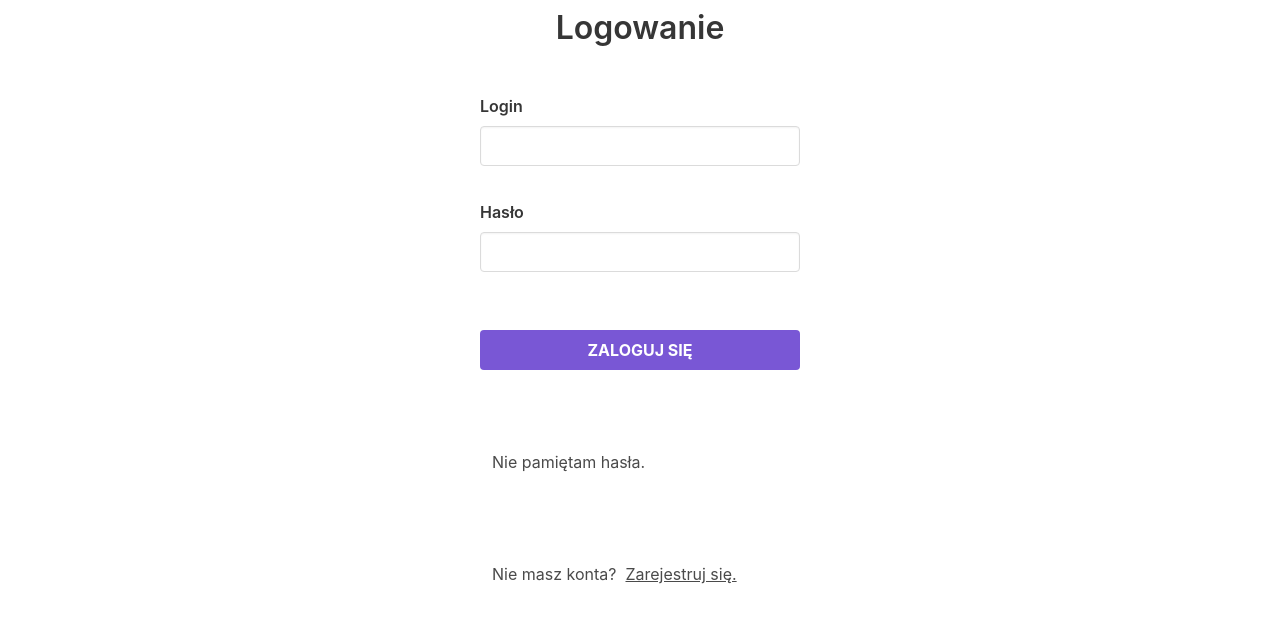
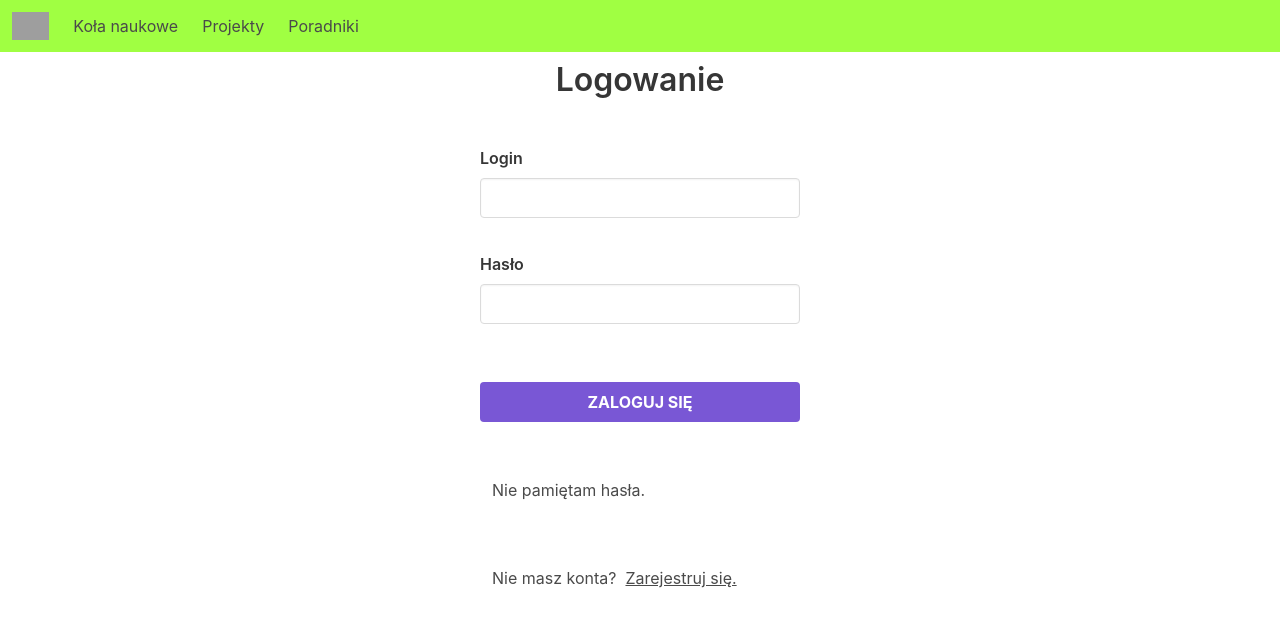
Before and after one commit to CrunchyBaguette/researchGroups, a Vue app in the folder frontend/: page /#/login in a window 1280 px wide. Shown: the top 626 px of the page. Built offline with nearby package versions, Linux system fonts and the light colour scheme; grey boxes are pictures that could not be loaded.

Commit message:
added NavBar (without login &register button)

```diff
--- a/frontend/src/App.vue
+++ b/frontend/src/App.vue
@@ -4,6 +4,11 @@
       <div class="column">
         <div
             v-if="!this.isLoginOrRegister()"
+        >
+          <NavBarWithLogin />
+        </div>
+        <div
+            v-if="this.isLoginOrRegister()"
         >
           <NavBar />
         </div>
@@ -27,12 +32,14 @@
 </template>
 
 <script>
+import NavBarWithLogin from "./components/layout/NavBarWithLogin.vue";
 import NavBar from "./components/layout/NavBar.vue";
 import SideBar from "./components/layout/SideBar.vue";
 
 export default {
   name: "App",
   components: {
+    NavBarWithLogin,
     NavBar,
     SideBar,
   },
--- a/frontend/src/components/layout/NavBar.vue
+++ b/frontend/src/components/layout/NavBar.vue
@@ -8,6 +8,7 @@
           />
         </b-navbar-item>
       </template>
+
       <template #start>
         <b-navbar-item :to="{ name: 'groupCatalog' }" tag="router-link">
           Koła naukowe
@@ -19,29 +20,12 @@
           Poradniki
         </b-navbar-item>
       </template>
-
-    <template #end>
-      <b-navbar-item tag="div">
-        <div class="buttons">
-          <b-button
-            type="is-primary"
-            :to="{ name: 'register' }"
-            tag="router-link"
-          >
-            <strong>Rejestracja</strong>
-          </b-button>
-          <b-button type="is-light" :to="{ name: 'login' }" tag="router-link"
-            >Zaloguj się</b-button
-          >
-        </div>
-      </b-navbar-item>
-    </template>
     </b-navbar>
   </template>
 
   <script>
   export default {
-  name: "NavBar",
+    name: "NavBarWithLogin",
   };
   </script>
 
--- /dev/null
+++ b/frontend/src/components/layout/NavBarWithLogin.vue
@@ -0,0 +1,56 @@
+<template>
+  <b-navbar>
+    <template #brand>
+      <b-navbar-item tag="router-link" :to="{ name: 'announcements' }">
+        <img
+          src="https://raw.githubusercontent.com/buefy/buefy/dev/static/img/buefy-logo.png"
+          alt="Lightweight UI components for Vue.js based on Bulma"
+        />
+      </b-navbar-item>
+    </template>
+
+    <template #start>
+      <b-navbar-item :to="{ name: 'groupCatalog' }" tag="router-link">
+        Koła naukowe
+      </b-navbar-item>
+      <b-navbar-item :to="{ name: 'projectCatalog' }" tag="router-link">
+        Projekty
+      </b-navbar-item>
+      <b-navbar-item :to="{ name: 'tutorialCatalog' }" tag="router-link">
+        Poradniki
+      </b-navbar-item>
+    </template>
+
+    <template #end>
+      <b-navbar-item tag="div">
+        <div class="buttons">
+          <b-button
+            type="is-primary"
+            :to="{ name: 'register' }"
+            tag="router-link"
+          >
+            <strong>Rejestracja</strong>
+          </b-button>
+          <b-button type="is-light" :to="{ name: 'login' }" tag="router-link"
+            >Zaloguj się</b-button
+          >
+        </div>
+      </b-navbar-item>
+    </template>
+  </b-navbar>
+</template>
+
+<script>
+export default {
+  name: "NavBarWithLogin",
+};
+</script>
+
+<style>
+.navbar {
+  background-color: #a0ff42;
+}
+a {
+  color: black;
+}
+</style>
--- a/frontend/src/components/user/loginPage.vue
+++ b/frontend/src/components/user/loginPage.vue
@@ -33,10 +33,8 @@
 
     <br>
     <br>
-    <br>
-    <button id="btnRemindPassword" class="button" v-on:click="moveToRemindPassword">Nie pamiętam hasła.</button>
+    <button id="btnOther" class="button" v-on:click="moveToRemindPassword">Nie pamiętam hasła.</button>
 
-    <br>
     <br>
 
     <div class="notification is-danger" v-if="remindPasswordError !== ''">
@@ -45,9 +43,9 @@
 
     <br>
 
-    <b-navbar-item :to="{ name: 'register' }" tag="router-link" id="itemRegister">
+    <router-link :to="{ name: 'register' }" id="btnOther">
         Nie masz konta? &nbsp;<p class="p-register"> Zarejestruj się. </p>
-    </b-navbar-item>
+    </router-link>
 
   </div>
 </template>
@@ -158,7 +156,7 @@ export default {
   box-shadow: 0 0 5px #7957d5;
 }
 
-#btnRemindPassword {
+#btnOther {
   display: flex;
   position: relative;
   padding: 0.5rem 0.75rem;
@@ -169,13 +167,9 @@ export default {
   cursor: pointer;
 }
 
-#btnRemindPassword:hover {
+#btnOther:hover {
   color: #7957d5;
   background-color: #fafafa;
 }
 
-#itemRegister {
-  display: flex;
-}
-
 </style>
--- a/frontend/src/components/user/registerPage.vue
+++ b/frontend/src/components/user/registerPage.vue
@@ -62,9 +62,9 @@
       <br>
       <br>
 
-      <b-navbar-item :to="{ name: 'login' }" tag="router-link" id="itemLogin">
+      <router-link :to="{ name: 'login' }" id="link">
           Masz już konto? &nbsp;<p class="p-login">Zaloguj się. </p>
-      </b-navbar-item>
+      </router-link>
 
     </form>
 
@@ -188,8 +188,20 @@ export default {
   box-shadow: 0 0 5px #7957d5;
 }
 
-#itemLogin {
+#link {
   display: flex;
+  position: relative;
+  padding: 0.5rem 0.75rem;
+  line-height: 1.5;
+  color: #4a4a4a;
+  border: none;
+  transition: .3s;
+  cursor: pointer;
+}
+
+#link:hover {
+  color: #7957d5;
+  background-color: #fafafa;
 }
 
 </style>
```
Lines whose indentation alone changed are shown as unchanged.
